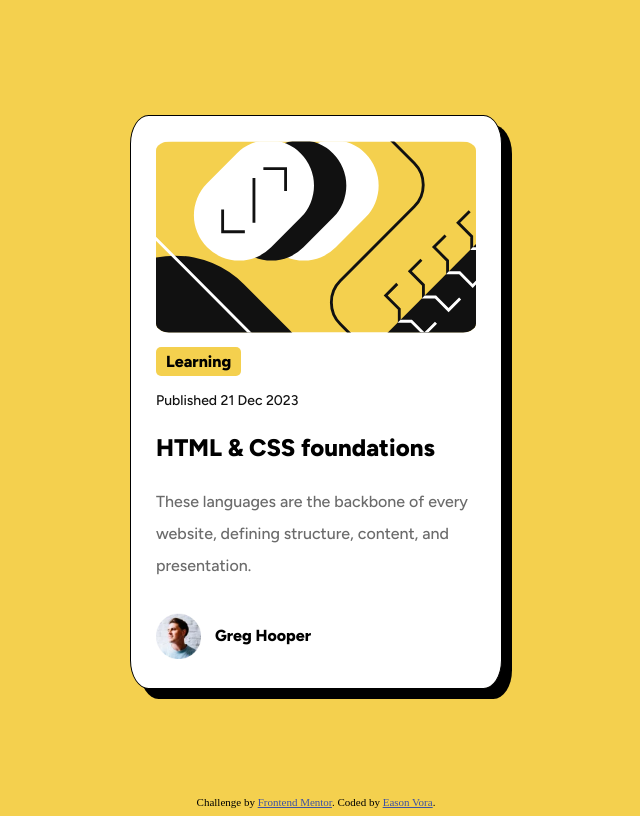
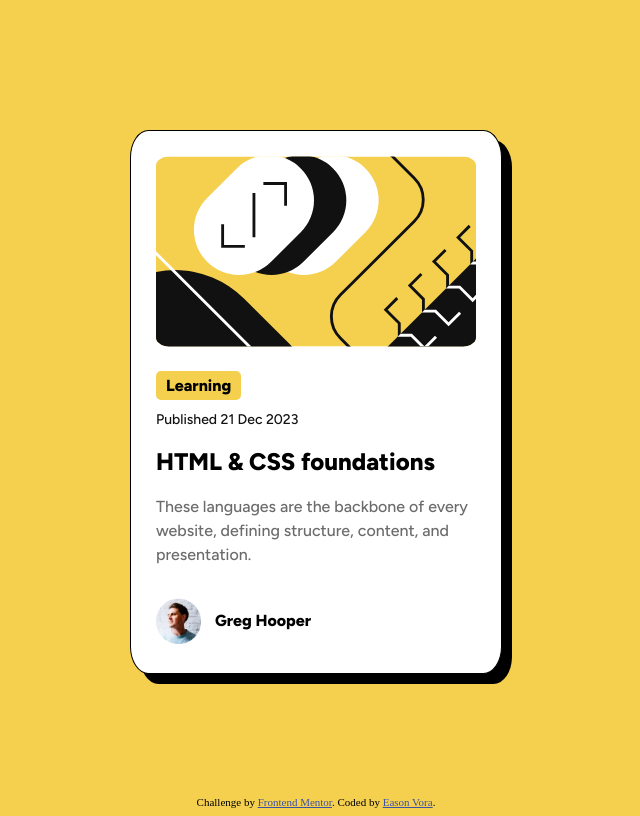
Before and after one commit to EasonVora/blog-preview-card-main, a plain HTML site: page index.html in a window 1280 px wide. Shown: the whole page, without its empty margins (324-964 px from the left). Drawn offline with Linux system fonts and the light colour scheme.

Commit message:
Heading adjustments - README replace

```diff
--- a/styles.css
+++ b/styles.css
@@ -63,15 +63,17 @@ h1 {
     background-color: hsl(47, 88%, 63%);
     display: inline-block;
     padding: 5px 10px;
+    margin-top: 20px;
     border-radius: 5px 5px;
 }
 h2 {
     color: hsl(0, 0%, 7%);
-    margin-top: 5px;
+    margin-top: 0;
     font-size: 14px;
 }
 h3 {
     font-size: 18pt;
+    line-height: .8;
 }
 h4 {
     position: relative;
@@ -80,7 +82,7 @@ h4 {
 }
 p {
     color: hsl(0, 0%, 42%);
-    line-height: 2;
+    line-height: 1.5;
 }
 
 .attribution {
```
Also changed, not shown: 2 other files.
